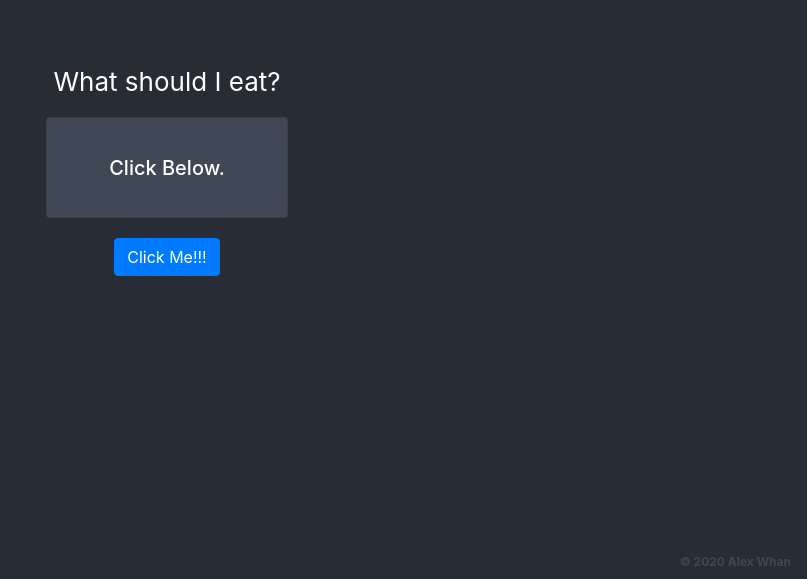
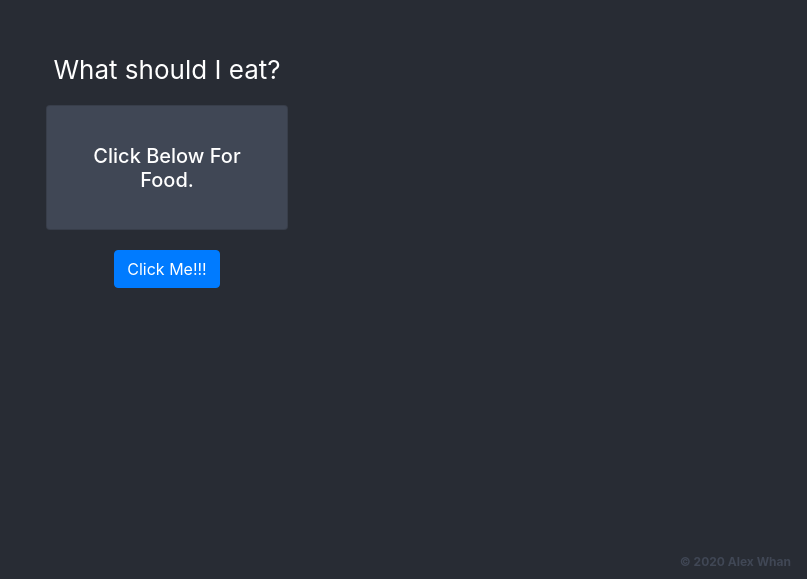
Before and after one commit to alex-whan/food-randomizer, a React (Create React App) app: page / in a window 1280 px wide. Shown: the part 221-800 px from the top of the page, without its empty margins (473-1280 px from the left). Built offline with nearby package versions, Linux system fonts and the light colour scheme.

Commit message:
Tweaked placeholder default 'chosenFood' state message on load

```diff
--- a/src/App.js
+++ b/src/App.js
@@ -7,7 +7,7 @@ import './app.scss';
 
 function App() {
   const [allFoods, setAllFoods] = useState(foodArr);
-  const [chosenFood, setChosenFood] = useState('Click below.');
+  const [chosenFood, setChosenFood] = useState('Click below for food.');
 
   const getFood = () => {
     let result = randomize(allFoods);
```
